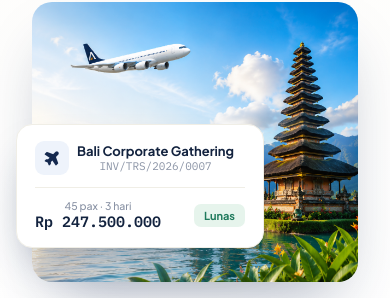
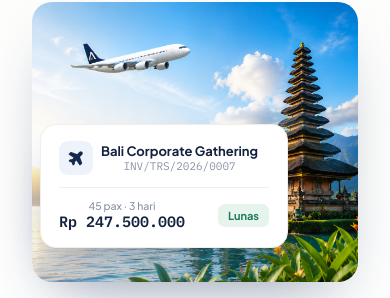
Before and after one commit to Taqqy-fg/Slicing-web-tourosa, a Vue app: page / in a window 390 px wide. Shown: the part 803-1101 px from the top of the page. Built offline with nearby package versions, Linux system fonts and the light colour scheme.

Commit message:
update responsif tampilan mobile

```diff
--- a/src/assets/responsive.css
+++ b/src/assets/responsive.css
@@ -1,3 +1,9 @@
+/* --- Prevent horizontal overflow on all sections --- */
+section, header, footer {
+  max-width: 100%;
+  overflow-x: hidden;
+}
+
 /* --- Layout & Typography Tweaks --- */
 .hero-h1 { font-size: 55px; line-height: 1.05; letter-spacing: -0.025em; font-weight: 800; color: #13233f; margin: 0 0 22px; }
 .hero-p { font-size: 18px; line-height: 1.6; color: #52607a; margin: 0 0 32px; max-width: 480px; }
--- a/src/components/site/HeroSection.vue
+++ b/src/components/site/HeroSection.vue
@@ -43,7 +43,7 @@ const getSuffix = (str) => {
         <div class="hero-img-box" style="width:100%;height:480px;border-radius:20px;box-shadow:0 30px 60px -24px rgba(21,41,79,.4);overflow:hidden;">
             <img src="/assets/Foto_grup_destinasi.png" alt="Foto grup destinasi Tourosa" style="width:100%;height:100%;object-fit:cover;display:block;">
         </div>
-        <div data-aos="zoom-in" data-aos-delay="500" style="position:absolute;left:-16px;bottom:34px;background:#fff;border-radius:16px;padding:16px 18px;box-shadow:0 22px 44px -16px rgba(21,41,79,.4);border:1px solid #f0eee6;width:248px;">
+        <div data-aos="zoom-in" data-aos-delay="500" class="hero-float-card" style="position:absolute;left:-16px;bottom:34px;background:#fff;border-radius:16px;padding:16px 18px;box-shadow:0 22px 44px -16px rgba(21,41,79,.4);border:1px solid #f0eee6;width:248px;">
           <div style="display:flex;align-items:center;gap:8px;margin-bottom:12px;">
             <div style="width:34px;height:34px;border-radius:9px;background:#eef3fb;display:flex;align-items:center;justify-content:center;"><i class="ph-fill ph-airplane-tilt" style="font-size:18px;color:#15294f;"></i></div>
             <div><div style="font-size:13px;font-weight:700;color:#13233f;">Bali Corporate Gathering</div><div style="font-size:11px;color:#8a93a5;font-family:'IBM Plex Mono',monospace;">INV/TRS/2026/0007</div></div>
@@ -96,4 +96,13 @@ const getSuffix = (str) => {
     gap: 24px 16px;
   }
 }
+
+/* On small screens, clamp the floating card so it doesn't overflow left edge */
+@media (max-width: 1024px) {
+  .hero-float-card {
+    left: 8px !important;
+    width: calc(100% - 16px) !important;
+    max-width: 248px !important;
+  }
+}
 </style>
--- a/src/style.css
+++ b/src/style.css
@@ -1,18 +1,25 @@
 * { box-sizing: border-box; }
 
-html {
+html, body {
   margin: 0;
   padding: 0;
-  overflow-x: hidden;
-  overflow-y: scroll; /* Satu scrollbar tetap di sini */
+  overflow-x: clip; /* Blokir horizontal scroll di semua kondisi */
   width: 100%;
+  max-width: 100%;
+}
+
+html {
+  overflow-y: scroll; /* Satu scrollbar vertikal */
 }
 
 body {
-  margin: 0;
-  padding: 0;
-  overflow: visible; /* Tidak ada scrollbar kedua */
+  overflow-y: visible; /* Konten mengalir vertikal, scroll diurus html */
+}
+
+#app {
+  overflow-x: hidden;
   width: 100%;
+  max-width: 100%;
 }
 
 body {
```
